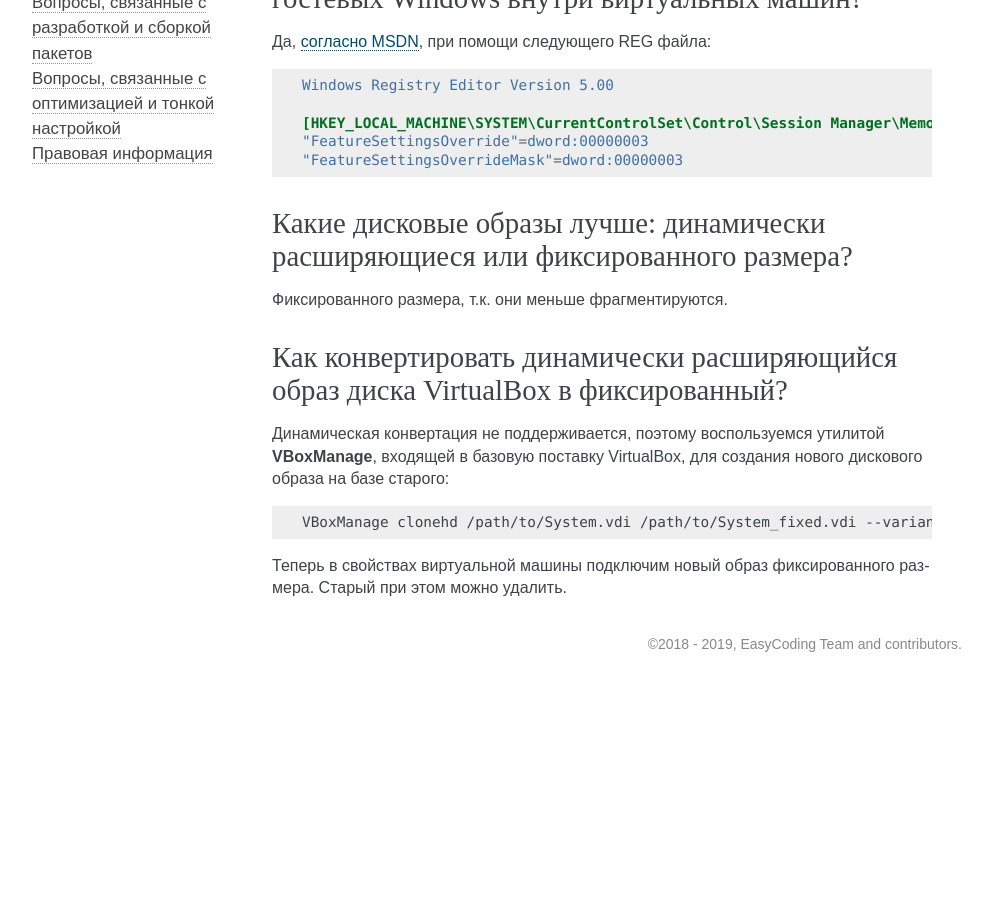
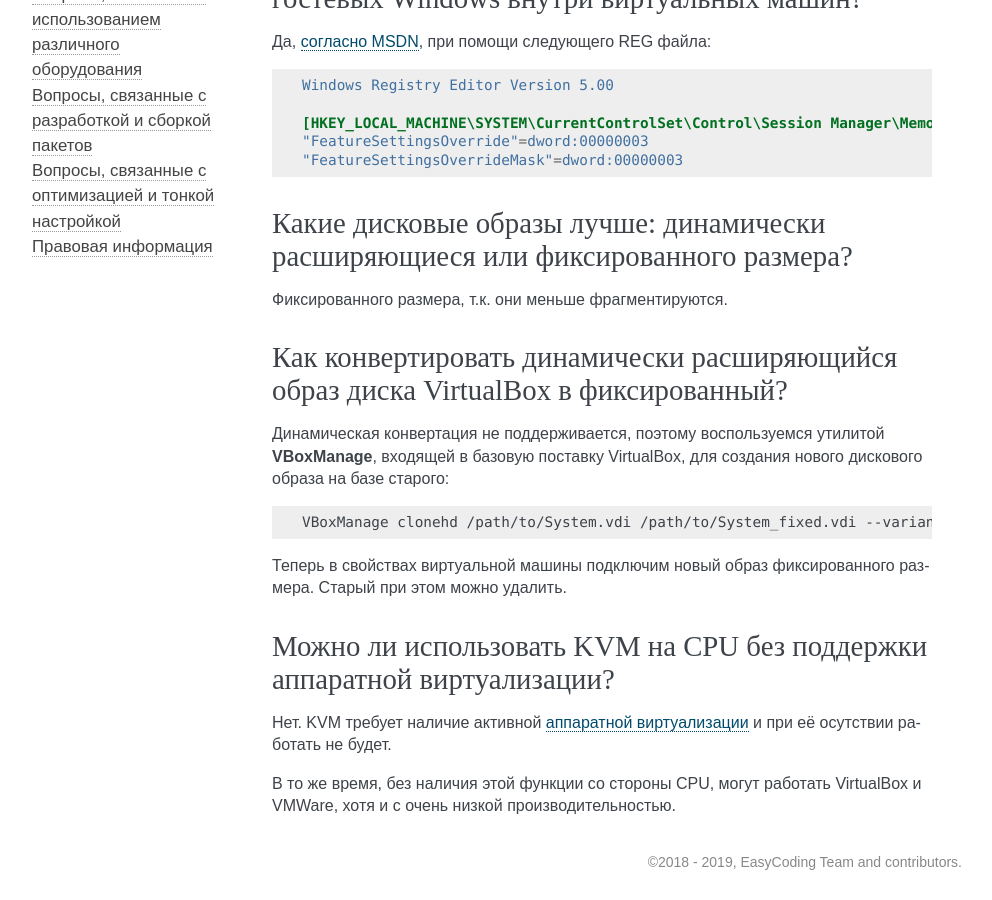
Before and after one commit to RussianFedora/FAQ, a Sphinx documentation site: the page built from source/virtualization.rst, in a window 1280 px wide and 900 px high, scrolled down 1960 px. Shown: the whole window, without its empty margins (148-1140 px from the left). Built offline with Sphinx 7.4.7, drawn with Linux system fonts in a browser that asks for light colours; before the commit the page ends 2642 px from its top, so only the background shows below that; some of the changed text lies outside the part shown.

Commit message:
Added question about KVM and hardware acceleration.

```diff
--- a/source/virtualization.rst
+++ b/source/virtualization.rst
@@ -160,3 +160,13 @@
     VBoxManage clonehd /path/to/System.vdi /path/to/System_fixed.vdi --variant Fixed
 
 Теперь в свойствах виртуальной машины подключим новый образ фиксированного размера. Старый при этом можно удалить.
+
+.. index:: cpu, virtualization, acceleration
+.. _kvm-no-acceleration:
+
+Можно ли использовать KVM на CPU без поддержки аппаратной виртуализации?
+===========================================================================
+
+Нет. KVM требует наличие активной :ref:`аппаратной виртуализации <cpu-virt>` и при её осутствии работать не будет.
+
+В то же время, без наличия этой функции со стороны CPU, могут работать VirtualBox и VMWare, хотя и с очень низкой производительностью.
```
